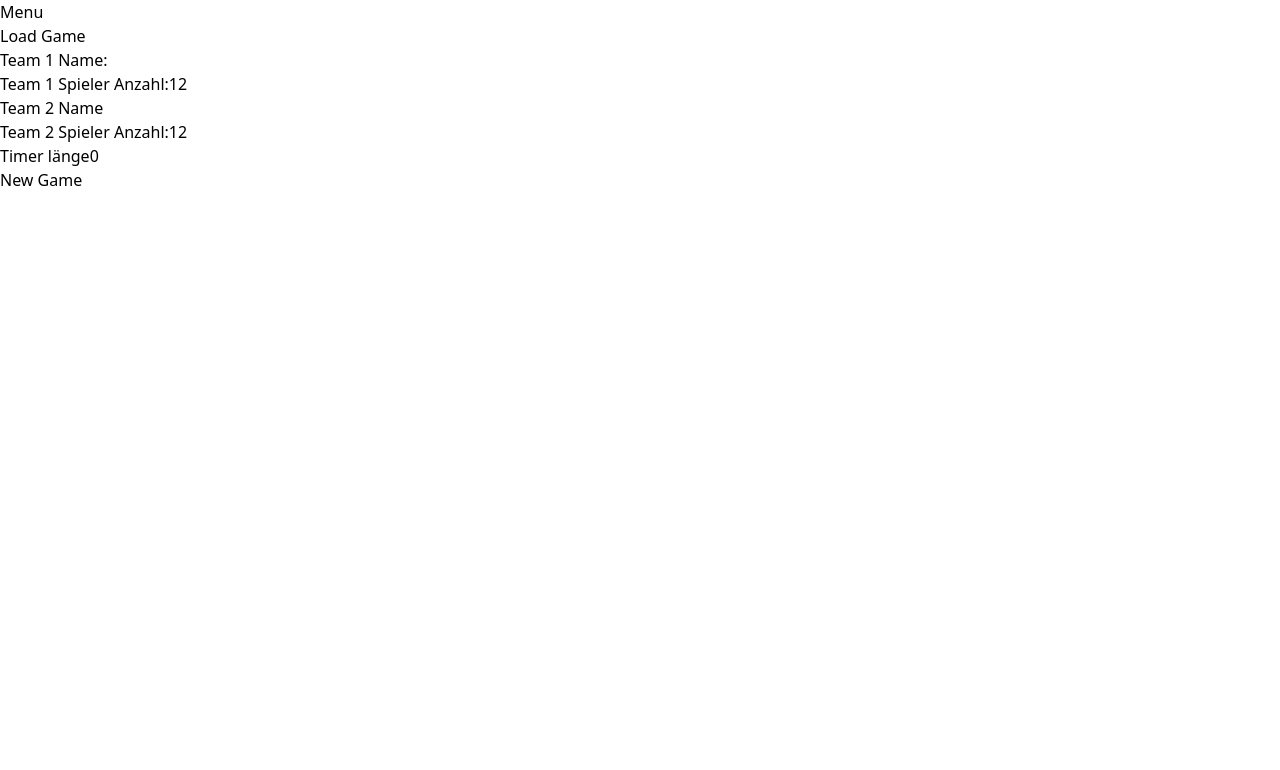
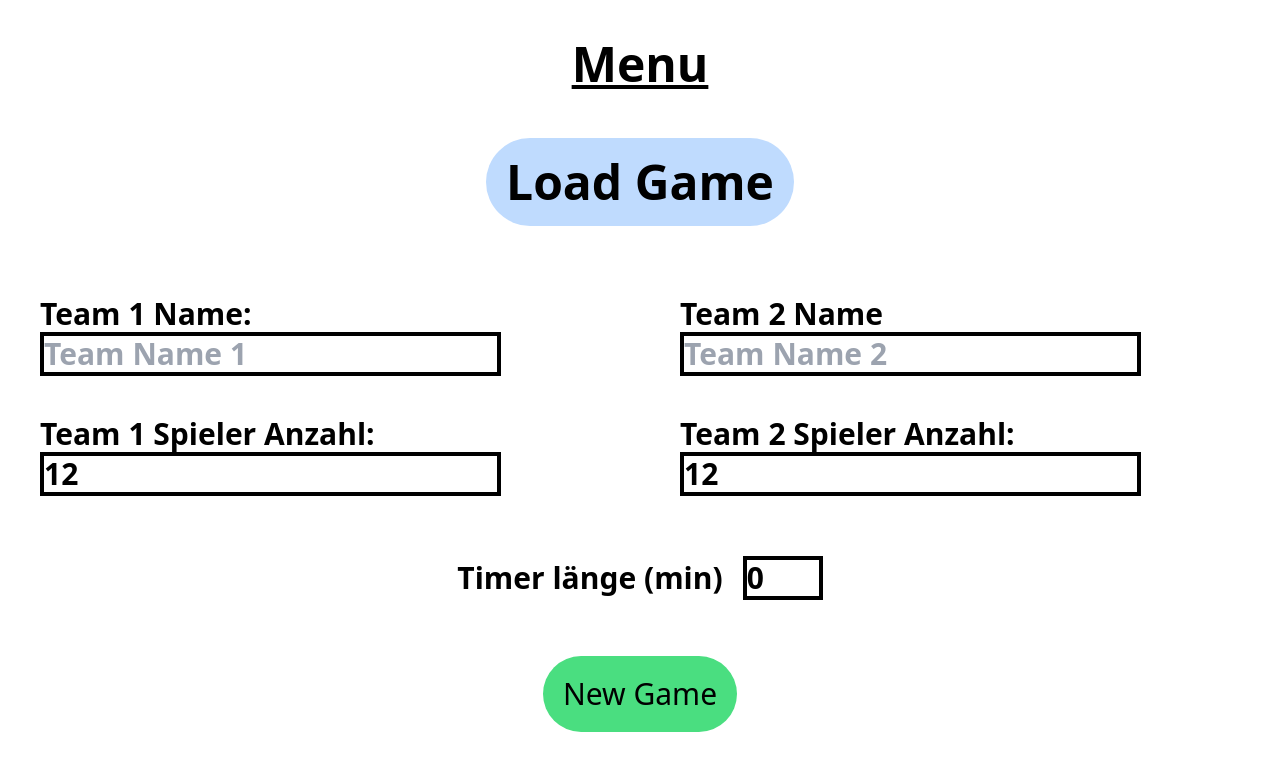
Before and after one commit to Colindustrys/schlagballfrontend, a Next.js app: page / in a window 1280 px wide. Shown: the top 770 px of the page. Built offline with nearby package versions, Linux system fonts and the light colour scheme.

Commit message:
Styled menu

```diff
--- a/app/game/page.tsx
+++ b/app/game/page.tsx
@@ -245,7 +245,9 @@ export default function Home() {
             <div id="timer" className="">
               <TimeLeft json={json} endGameCallback={endGame}/>
             </div>
-            <div></div>
+            <div className="flex items-end justify-start">
+              <TimerStartButton json={json} onClickFunction={timerStart}/>
+            </div>
             <div id="teamName1" className='text-4xl font-bold p-5 text-center'>
               <TeamNameDisplay json={json} teamNR={1}/>
             </div>
--- a/app/page.tsx
+++ b/app/page.tsx
@@ -86,70 +86,49 @@ export default function Menu() {
 
   return (
     <div>
-      <header>
+      <header className="flex items-center justify-center my-10 font-bold text-5xl underline">
         <h1>Menu</h1>
       </header>
 
       <main>
-        <div>
-          <button onClick={loadGame}>Load Game</button>
+        <div className="flex items-center justify-center my-10 font-bold text-5xl">
+          <button className=" bg-blue-200 m-2.5 nice-button" onClick={loadGame}>Load Game</button>
         </div>
-        <div>
+
           <form onSubmit={onSumbitHandler}>
-            <div>
-              <label htmlFor="input1">Team 1 Name:</label>
-              <input
-                type="text"
-                id="input1"
-                name="team1name"
-                value={formData.team1name}
-                onChange={handleChange}
-              />
+            <div id="sides" className=" grid grid-cols-2 text-3xl font-bold">
+              <div id="team1" className=" px-5 flex items-start justify-center flex-col">
+                <div className="p-5">
+                  <label htmlFor="input1">Team 1 Name: </label>
+                  <input className=" border-4 border-black" placeholder="Team Name 1" type="text" id="input1" name="team1name" value={formData.team1name} onChange={handleChange}/>
+                </div>
+                <div className="p-5">
+                  <label htmlFor="input1_5">Team 1 Spieler Anzahl: </label>
+                  <input className=" border-4 border-black" type="number" id="input1_5" name="team1Size" value={formData.team1Size} onChange={handleChange}/>
+                </div>
+              </div>
+              <div id="team2" className=" px-5 flex items-end justify-center flex-col">
+                <div className="p-5">
+                  <label htmlFor="input2">Team 2 Name</label>
+                  <input className=" border-4 border-black" placeholder="Team Name 2" type="text" id="input2" name="team2name" value={formData.team2name} onChange={handleChange}/>
+                </div>
+                <div className="p-5">
+                  <label htmlFor="input2_5">Team 2 Spieler Anzahl:</label>
+                  <input className=" border-4 border-black" type="number" id="input2_5" name="team2Size" value={formData.team2Size} onChange={handleChange}/>
+                </div>
+              </div>
             </div>
-            <div>
-              <label htmlFor="input1_5">Team 1 Spieler Anzahl:</label>
-              <input
-                type="number"
-                id="input1_5"
-                name="team1Size"
-                value={formData.team1Size}
-                onChange={handleChange}
-              />
+
+
+            <div className="flex items-center justify-center text-3xl font-bold mt-10">
+              <label className="mr-5" htmlFor="input3">Timer länge (min)</label>
+              <input className="border-4 border-black w-20" type="number" id="input3" name="timer" value={formData.timer} onChange={handleChange}/>
             </div>
-            <div>
-              <label htmlFor="input2">Team 2 Name</label>
-              <input
-                type="text"
-                id="input2"
-                name="team2name"
-                value={formData.team2name}
-                onChange={handleChange}
-              />
+            <div className="text-3xl flex items-center justify-center mt-9">
+              <button className=" bg-green-400 nice-button m-5" type="submit">New Game</button>
             </div>
-            <div>
-              <label htmlFor="input2_5">Team 2 Spieler Anzahl:</label>
-              <input
-                type="number"
-                id="input2_5"
-                name="team2Size"
-                value={formData.team2Size}
-                onChange={handleChange}
-              />
-            </div>
-            <div>
-              <label htmlFor="input3">Timer länge</label>
-              <input
-                type="number"
-                id="input3"
-                name="timer"
-                value={formData.timer}
-                onChange={handleChange}
-              />
-            </div>
-            <button type="submit">New Game</button>
           </form>
 
-        </div>
       </main>
     </div>
 
--- a/components/timerStartButton.tsx
+++ b/components/timerStartButton.tsx
@@ -15,7 +15,7 @@ const TimerStartButton: React.FC<timerStartButton> = ({json, onClickFunction}) =
 
     return (
       <div>
-        <button onClick={() => onClickFunction()}>Start Timer</button>
+        <button className=' bg-green-300 nice-button' onClick={() => onClickFunction()}>Start Timer</button>
       </div>
     );
   }
```
